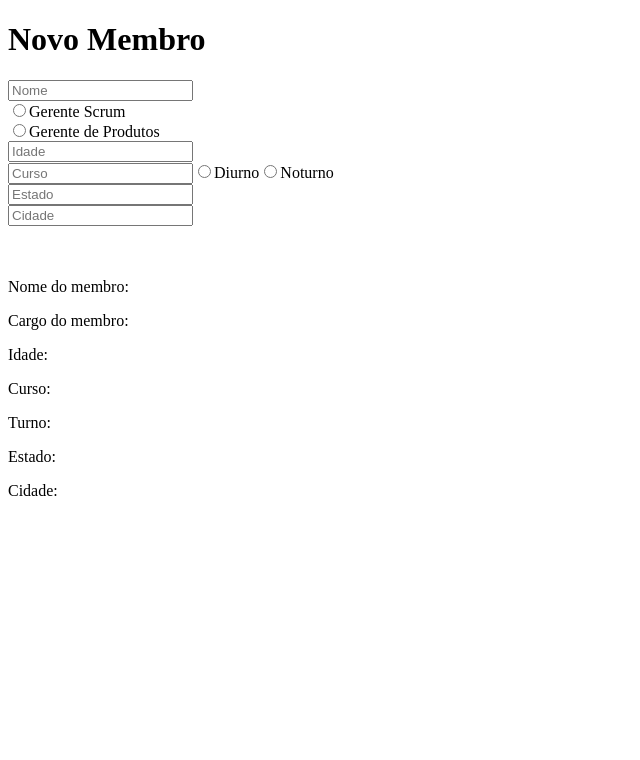
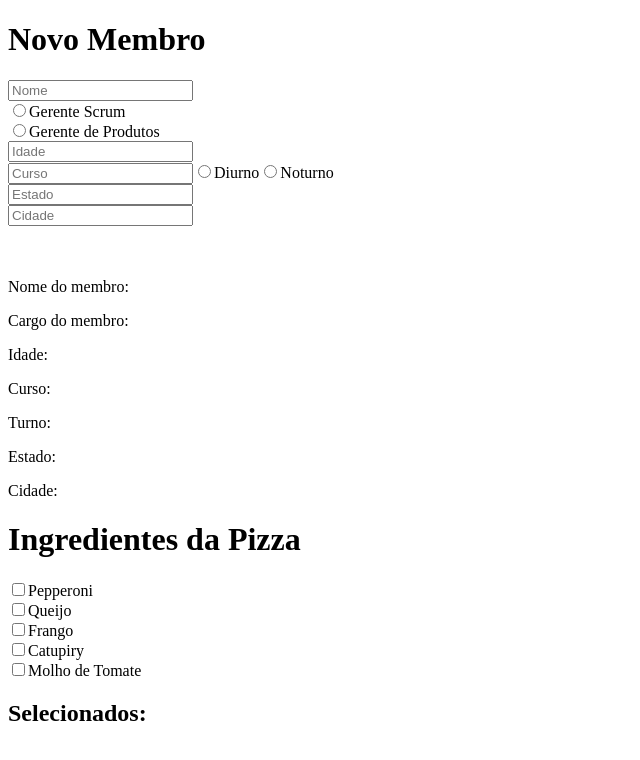
Before and after one commit to PedroGiacomin/quick-note-ex, a React (Create React App) app: page / in a window 1280 px wide. Shown: the top 760 px of the page, without its empty margins (0-640 px from the left). Built offline with nearby package versions, Linux system fonts and the light colour scheme.

Commit message:
Usando useState em Vetores
Como adicionar e deletar dinamicamente elementos de um vetor. Também introduz o tipo de input "checkbox".

```diff
--- a/src/App.js
+++ b/src/App.js
@@ -6,6 +6,9 @@ function App() {
   // - [0] = uma variavel
   // - [1] = funcao set da variavel
   //ja atribuimos cada um deles a uma variavel
+
+  //Usar newVet = [...vet]; ou newObj = {...obj} eh o mesmo que
+  //criar uma copia da estrutura em questao
 
   //useState permite usar e trocar o valor das variáveis dinamicamente
   const [membro, setMembro] = useState({});
@@ -17,6 +20,33 @@ function App() {
     newMembro[key] = e.target.value;
 
     setMembro(newMembro);
+  }
+
+  //Usando useState para arrays, e eh o evento
+  const [ingredientes, setIngredientes] = useState([]);
+  function handleVectorState(e){
+
+    const value = e.target.value;
+    const newIngredientes = [...ingredientes];
+    const index = ingredientes.indexOf(value);
+
+    /**Se o checkbox for acionado e seu valor nao estiver no vetor,
+     * adiciona. Se estiver no vetor, deleta.
+     */
+    if(index=== -1){
+
+      //Essa op add um valor ao final de um vetor
+      //const newIngredientes = [...ingredientes, value];
+      newIngredientes.push(value);
+    }
+
+    else{
+      //Splice deleta elementos do vetor
+      //splice(<primeiro element a deletar>, <qnts a partir dele deletar>)
+      newIngredientes.splice(index, 1);
+    }
+
+    setIngredientes(newIngredientes);
   }
 
   return (
@@ -105,6 +135,46 @@ function App() {
       <p>Turno: {membro.turno}</p>
       <p>Estado: {membro.estado}</p>
       <p>Cidade: {membro.cidade}</p>
+
+      <h1>Ingredientes da Pizza</h1>
+      <input
+      id="Pepperoni"
+      type="checkbox"
+      value="Pepperoni"
+      onChange={handleVectorState}/>
+      <label htmlFor="Pepperoni">Pepperoni</label>
+      <br/>
+      <input
+      id="Queijo"
+      type="checkbox"
+      value="Queijo"
+      onChange={handleVectorState}/>
+      <label htmlFor="Queijo">Queijo</label>
+      <br/>
+      <input
+      id="Frango"
+      type="checkbox"
+      value="Frango"
+      onChange={handleVectorState}/>
+      <label htmlFor="Frango">Frango</label>
+      <br/>
+      <input
+      id="Catupiry"
+      type="checkbox"
+      value="Catupiry"
+      onChange={handleVectorState}/>
+      <label htmlFor="Catupiry">Catupiry</label>
+      <br/>
+      <input
+      id="Molho de Tomate"
+      type="checkbox"
+      value="Molho de Tomate"
+      onChange={handleVectorState}/>
+      <label htmlFor="Molho de Tomate">Molho de Tomate</label>
+      <br/>
+
+      <h2>Selecionados: </h2>
+      <p>{ingredientes.join(" ")}</p>
     </div>
   )
 }
```
